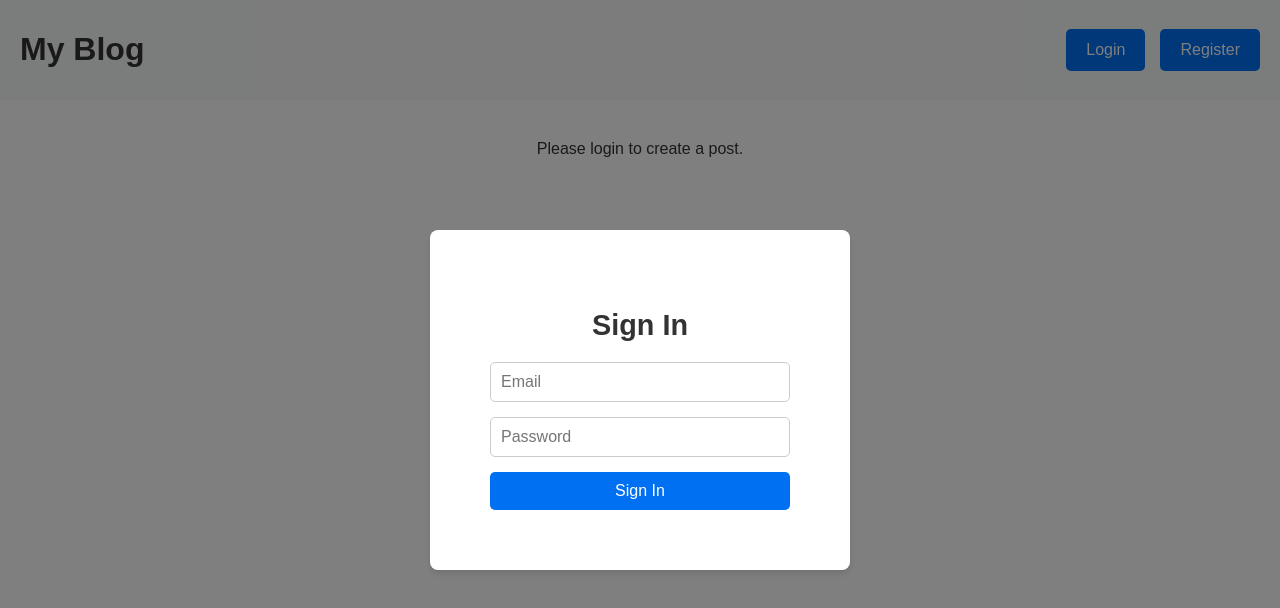
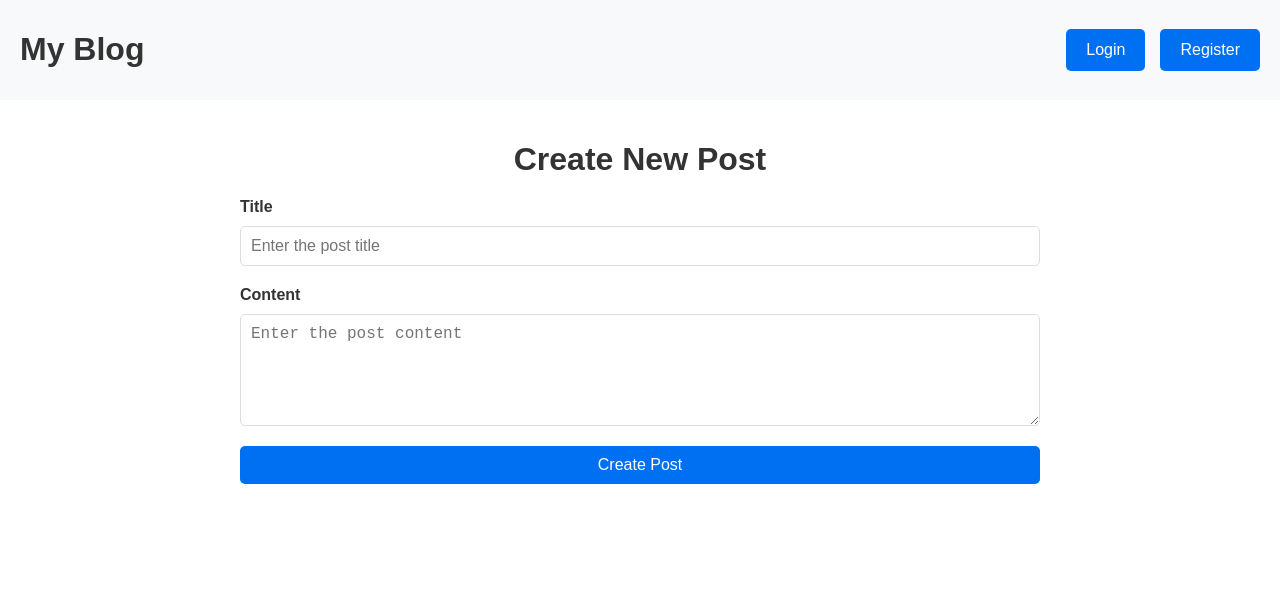
Before and after one commit to Damian526/blog, a Next.js app: page /dashboard/new in a window 1280 px wide. Shown: the top 608 px of the page. Built offline with nearby package versions, Linux system fonts and the light colour scheme; no server answers.

Commit message:
working on edit post

```diff
--- a/src/app/api/posts/[id]/route.ts
+++ b/src/app/api/posts/[id]/route.ts
@@ -37,12 +37,14 @@ export async function GET(request: Request) {
   }
 }
 
-export async function PUT(request: Request) {
+export async function PATCH(request: Request) {
   try {
+    // Extract the post ID from the URL path
     const url = new URL(request.url);
-    const pathSegments = url.pathname.split('/'); // Split the path by "/"
-    const id = pathSegments[pathSegments.length - 1]; // Get the last segment, which is the `id`
+    const pathSegments = url.pathname.split('/');
+    const id = pathSegments[pathSegments.length - 1];
 
+    // Validate the post ID
     if (!id || isNaN(parseInt(id, 10))) {
       return NextResponse.json(
         { error: 'Invalid or missing post ID' },
@@ -52,13 +54,13 @@ export async function PUT(request: Request) {
 
     const postId = parseInt(id, 10);
 
-    // Parse the request body
-    const { title, content, published } = await request.json();
+    // Parse the request body for fields to update
+    const { title, content } = await request.json();
 
-    // Validate the input
-    if (!title || !content) {
+    // If no fields were provided, return an error
+    if (title === undefined && content === undefined) {
       return NextResponse.json(
-        { error: 'Title and Content are required.' },
+        { error: 'No fields provided for update.' },
         { status: 400 },
       );
     }
@@ -72,18 +74,15 @@ export async function PUT(request: Request) {
       return NextResponse.json({ error: 'Post not found' }, { status: 404 });
     }
 
-    // Update the post
+    // Perform a partial update: update only provided fields
     const updatedPost = await prisma.post.update({
       where: { id: postId },
       data: {
-        title,
-        content,
-        published:
-          typeof published === 'boolean' ? published : existingPost.published,
+        ...(title && { title }),
+        ...(content && { content }),
       },
     });
 
-    // Return the updated post
     return NextResponse.json(updatedPost);
   } catch (error) {
     console.error('Error updating post:', error);
--- a/src/app/dashboard/new/page.tsx
+++ b/src/app/dashboard/new/page.tsx
@@ -1,156 +1,7 @@
 'use client';
 
-import { useState, useEffect } from 'react';
-import styled from 'styled-components';
-import { useRouter } from 'next/navigation';
-import { useSession } from 'next-auth/react';
-import Modal from '@/components/ui/Modal';
-import LoginForm from '@/components/auth/LoginForm';
+import PostForm from '@/components/blog/PostForm';
 
-const Container = styled.div`
-  max-width: 800px;
-  margin: 0 auto;
-  padding: 20px;
-`;
-
-const Title = styled.h1`
-  text-align: center;
-  margin-bottom: 20px;
-`;
-
-const Form = styled.form`
-  display: flex;
-  flex-direction: column;
-`;
-
-const Label = styled.label`
-  margin-bottom: 10px;
-  font-weight: bold;
-`;
-
-const Input = styled.input`
-  margin-bottom: 20px;
-  padding: 10px;
-  border: 1px solid #ddd;
-  border-radius: 5px;
-  font-size: 1rem;
-`;
-
-const TextArea = styled.textarea`
-  margin-bottom: 20px;
-  padding: 10px;
-  border: 1px solid #ddd;
-  border-radius: 5px;
-  font-size: 1rem;
-`;
-
-const Button = styled.button`
-  background-color: #0070f3;
-  color: white;
-  padding: 10px 20px;
-  border: none;
-  border-radius: 5px;
-  cursor: pointer;
-  font-size: 1rem;
-
-  &:hover {
-    background-color: #005bb5;
-  }
-`;
-
-const Error = styled.p`
-  color: red;
-  font-size: 0.9rem;
-`;
-
-export default function NewPostPage() {
-  const { data: session, status } = useSession();
-  const [title, setTitle] = useState('');
-  const [content, setContent] = useState('');
-  const [error, setError] = useState<string | null>(null);
-  const [showLoginModal, setShowLoginModal] = useState(false);
-  const router = useRouter();
-
-  // Show the login modal if unauthenticated
-  useEffect(() => {
-    if (status === 'unauthenticated') {
-      setShowLoginModal(true);
-    }
-  }, [status]);
-
-  async function handleSubmit(e: React.FormEvent) {
-    e.preventDefault();
-
-    if (!title || !content) {
-      setError('Title and Content are required.');
-      return;
-    }
-
-    try {
-      const API_BASE_URL = process.env.NEXT_PUBLIC_API_URL;
-      const res = await fetch(`${API_BASE_URL}/api/posts`, {
-        method: 'POST',
-        headers: {
-          'Content-Type': 'application/json',
-        },
-        body: JSON.stringify({ title, content }),
-      });
-
-      if (!res.ok) {
-        throw new globalThis.Error('Failed to create post.');
-      }
-
-      // Redirect to dashboard after successful creation
-      router.push('/dashboard');
-    } catch (err) {
-      setError((err as Error).message || 'Something went wrong.');
-    }
-  }
-
-  if (status === 'loading') {
-    return <p>Loading session...</p>;
-  }
-
-  if (!session) {
-    return (
-      <>
-        <p style={{ textAlign: 'center', marginTop: '40px' }}>
-          Please login to create a post.
-        </p>
-        <Modal isOpen={showLoginModal} onClose={() => setShowLoginModal(false)}>
-          <LoginForm />
-        </Modal>
-      </>
-    );
-  }
-
-  return (
-    <Container>
-      <Title>Create New Post</Title>
-      {error && <Error>{error}</Error>}
-      <Form onSubmit={handleSubmit}>
-        <Label htmlFor="title">Title</Label>
-        <Input
-          id="title"
-          type="text"
-          value={title}
-          onChange={(e) => setTitle(e.target.value)}
-          placeholder="Enter the post title"
-          required
-        />
-
-        <Label htmlFor="content">Content</Label>
-        <TextArea
-          id="content"
-          value={content}
-          onChange={(e) => setContent(e.target.value)}
-          placeholder="Enter the post content"
-          rows={5}
-          required
-        />
-
-        <Button type="submit">Create Post</Button>
-      </Form>
-    </Container>
-  );
+export default function CreatePostPage() {
+  return <PostForm />;
 }
--- a/src/app/dashboard/page.tsx
+++ b/src/app/dashboard/page.tsx
@@ -7,6 +7,7 @@ import DashboardContent from '@/components/ui/DashboardContent';
 import LoginForm from '@/components/auth/LoginForm';
 import Modal from '@/components/ui/Modal';
 import styled from 'styled-components';
+import Link from 'next/link';
 
 // Styled Components
 const PostsContainer = styled.div`
@@ -85,6 +86,9 @@ export default function Dashboard() {
                   <strong>Created At:</strong>{' '}
                   {new Date(post.createdAt).toLocaleDateString()}
                 </p>
+                <Link href={`/posts/${post.id}/edit`}>
+                  <button>Edit</button>
+                </Link>
               </PostItem>
             ))
           )}
--- /dev/null
+++ b/src/components/blog/PostForm.tsx
@@ -0,0 +1,141 @@
+'use client';
+
+import { useState } from 'react';
+import { useRouter } from 'next/navigation';
+import styled from 'styled-components';
+
+const Container = styled.div`
+  max-width: 800px;
+  margin: 0 auto;
+  padding: 20px;
+`;
+
+const TitleHeading = styled.h1`
+  text-align: center;
+  margin-bottom: 20px;
+`;
+
+const Form = styled.form`
+  display: flex;
+  flex-direction: column;
+`;
+
+const Label = styled.label`
+  margin-bottom: 10px;
+  font-weight: bold;
+`;
+
+const Input = styled.input`
+  margin-bottom: 20px;
+  padding: 10px;
+  border: 1px solid #ddd;
+  border-radius: 5px;
+  font-size: 1rem;
+`;
+
+const TextArea = styled.textarea`
+  margin-bottom: 20px;
+  padding: 10px;
+  border: 1px solid #ddd;
+  border-radius: 5px;
+  font-size: 1rem;
+`;
+
+const Button = styled.button`
+  background-color: #0070f3;
+  color: white;
+  padding: 10px 20px;
+  border: none;
+  border-radius: 5px;
+  cursor: pointer;
+  font-size: 1rem;
+
+  &:hover {
+    background-color: #005bb5;
+  }
+`;
+
+const Error = styled.p`
+  color: red;
+  font-size: 0.9rem;
+`;
+
+interface PostFormProps {
+  post?: { id: number; title: string; content?: string }; // Optional for editing
+  onSuccessRedirect?: string;
+}
+
+export default function PostForm({
+  post,
+  onSuccessRedirect = '/dashboard',
+}: PostFormProps) {
+  const [title, setTitle] = useState(post?.title || '');
+  const [content, setContent] = useState(post?.content || '');
+  const [error, setError] = useState<string | null>(null);
+  const router = useRouter();
+
+  async function handleSubmit(e: React.FormEvent) {
+    e.preventDefault();
+    setError(null);
+
+    if (!title || !content) {
+      setError('Title and Content are required.');
+      return;
+    }
+
+    try {
+      const API_BASE_URL = process.env.NEXT_PUBLIC_API_URL;
+      const url = post?.id
+        ? `${API_BASE_URL}/api/posts/${post.id}` // PATCH for editing
+        : `${API_BASE_URL}/api/posts`; // POST for creating
+
+      const method = post?.id ? 'PATCH' : 'POST';
+
+      const response = await fetch(url, {
+        method,
+        headers: { 'Content-Type': 'application/json' },
+        body: JSON.stringify({ title, content }),
+      });
+
+      if (!response.ok) {
+        const data = await response.json();
+        throw new Error(data.error || 'Failed to save post.');
+      }
+
+      // Redirect after successful save
+      router.push(onSuccessRedirect);
+    } catch (err) {
+      setError((err as Error).message || 'Something went wrong.');
+    }
+  }
+
+  return (
+    <Container>
+      <TitleHeading>{post ? 'Edit Post' : 'Create New Post'}</TitleHeading>
+      {error && <Error>{error}</Error>}
+      <Form onSubmit={handleSubmit}>
+        <Label htmlFor="title">Title</Label>
+        <Input
+          id="title"
+          type="text"
+          value={title}
+          onChange={(e) => setTitle(e.target.value)}
+          placeholder="Enter the post title"
+          required
+        />
+
+        <Label htmlFor="content">Content</Label>
+        <TextArea
+          id="content"
+          value={content}
+          onChange={(e) => setContent(e.target.value)}
+          placeholder="Enter the post content"
+          rows={5}
+          required
+        />
+
+        <Button type="submit">{post ? 'Update Post' : 'Create Post'}</Button>
+      </Form>
+    </Container>
+  );
+}
```
Also changed, not shown: src/app/posts/[id]/edit/page.tsx (added, +40 -0 lines).
